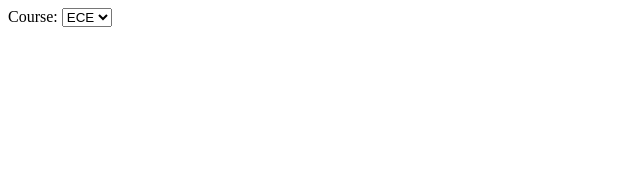
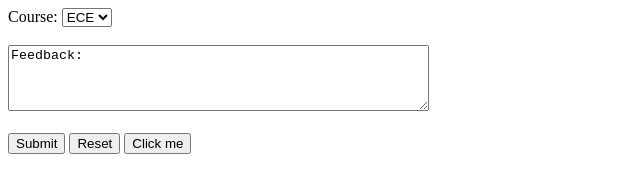
Before and after one commit to tttanishk01/WDW_1-admission_no-0482, a plain HTML site: page web desigining workshop 1 assignment/assignment16.html in a window 1280 px wide. Shown: the whole page, without its empty margins (0-640 px from the left). Drawn offline with Linux system fonts and the light colour scheme.

Commit message:
assignemnt 16 completed

```diff
--- a/web desigining workshop 1 assignment/assignment16.html
+++ b/web desigining workshop 1 assignment/assignment16.html
@@ -14,7 +14,12 @@
             <option value="CSE">CSE</option>
             <option value="IT">IT</option>
         </select>
-
+        <br></br>
+        <textarea name="message" rows="4" cols="50" placeholder="Write Here..." required>Feedback:</textarea>
+        <br></br>
+        <button type="submit">Submit</button>
+        <button type="reset">Reset</button>
+        <button type="Click me">Click me</button>
      </div>
 </body>
 </html>
```
